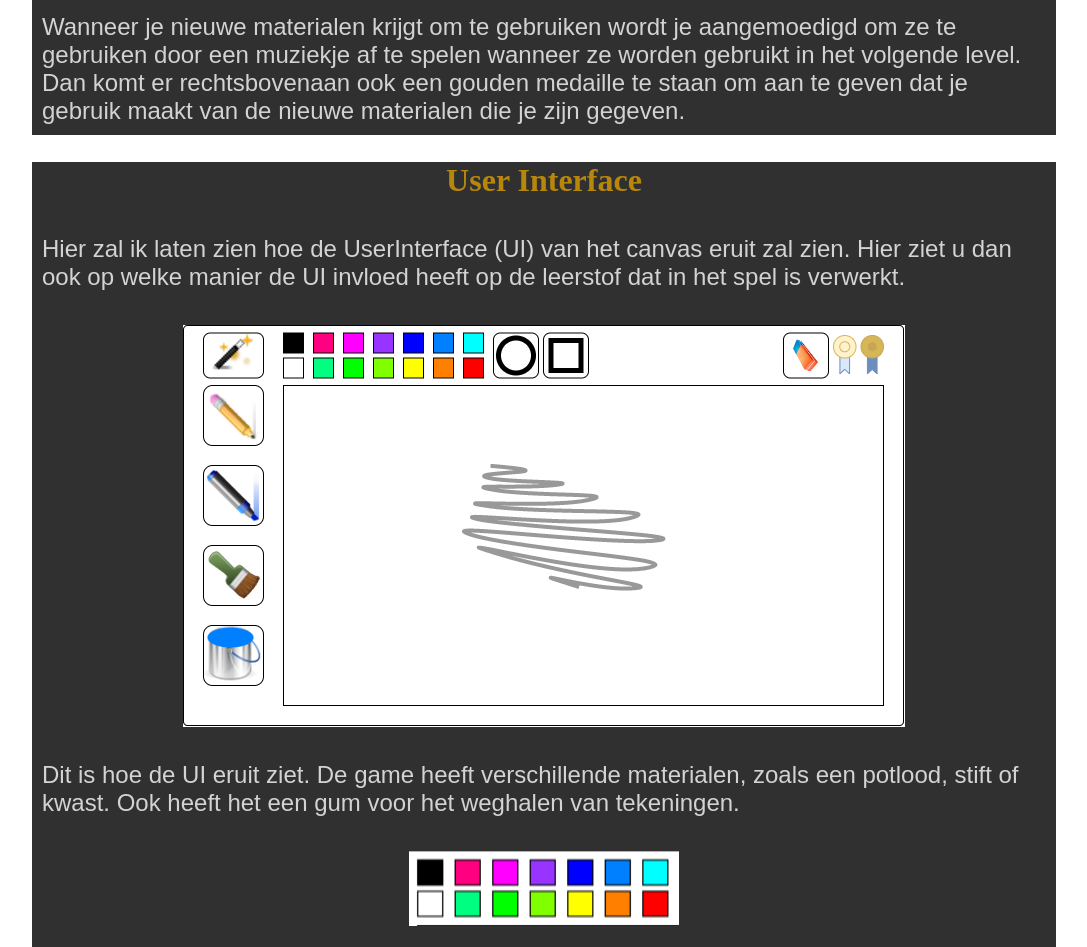
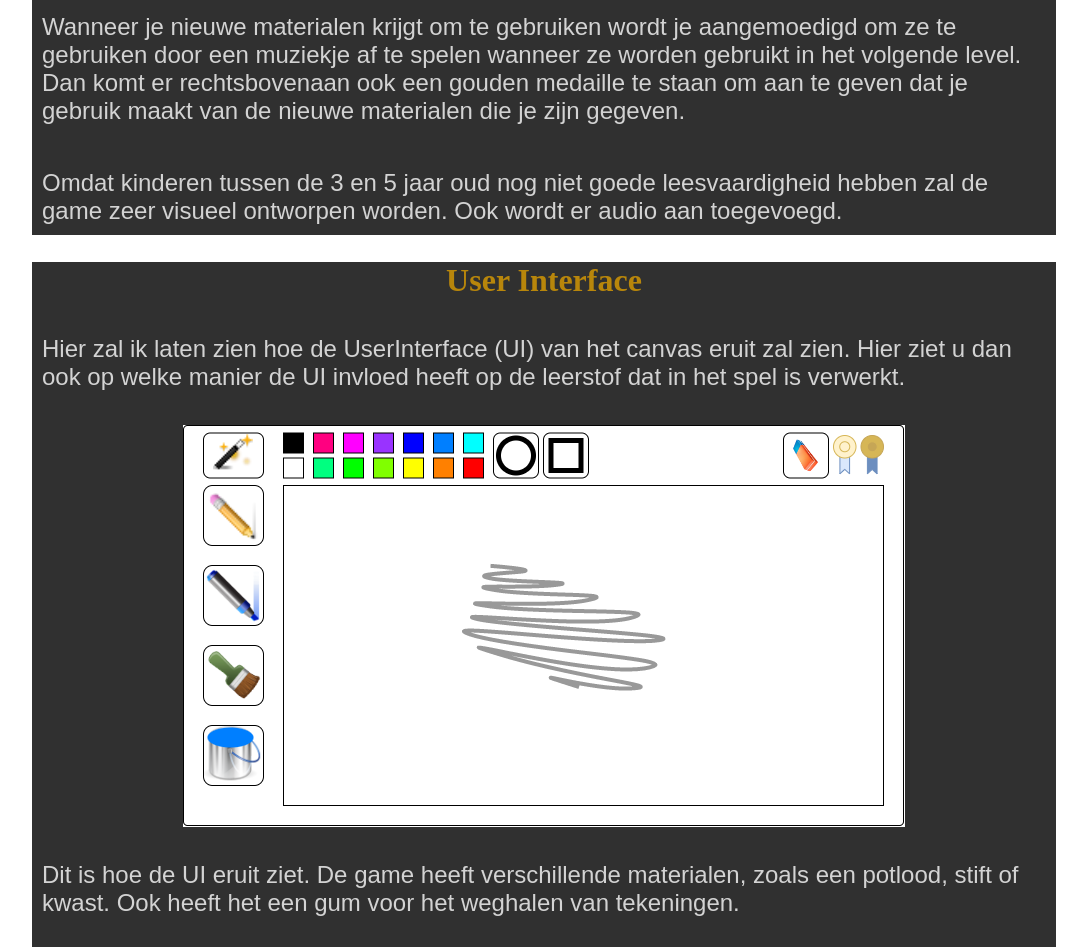
Before and after one commit to CurleyDS/onepager, a plain HTML site: page index.html in a window 1280 px wide. Shown: the part 1554-2501 px from the top of the page, without its empty margins (96-1183 px from the left). Drawn offline with Linux system fonts and the light colour scheme.

Commit message:
small change

```diff
--- a/index.html
+++ b/index.html
@@ -68,6 +68,10 @@
             te spelen wanneer ze worden gebruikt in het volgende level. Dan komt er rechtsbovenaan ook een gouden medaille te
             staan om aan te geven dat je gebruik maakt van de nieuwe materialen die je zijn gegeven.
         </p>
+        <p>
+            Omdat kinderen tussen de 3 en 5 jaar oud nog niet goede leesvaardigheid hebben zal de game zeer visueel ontworpen
+            worden. Ook wordt er audio aan toegevoegd.
+        </p>
     </section>
     <section id="UserInterface">
         <h2>User Interface</h2>
```
